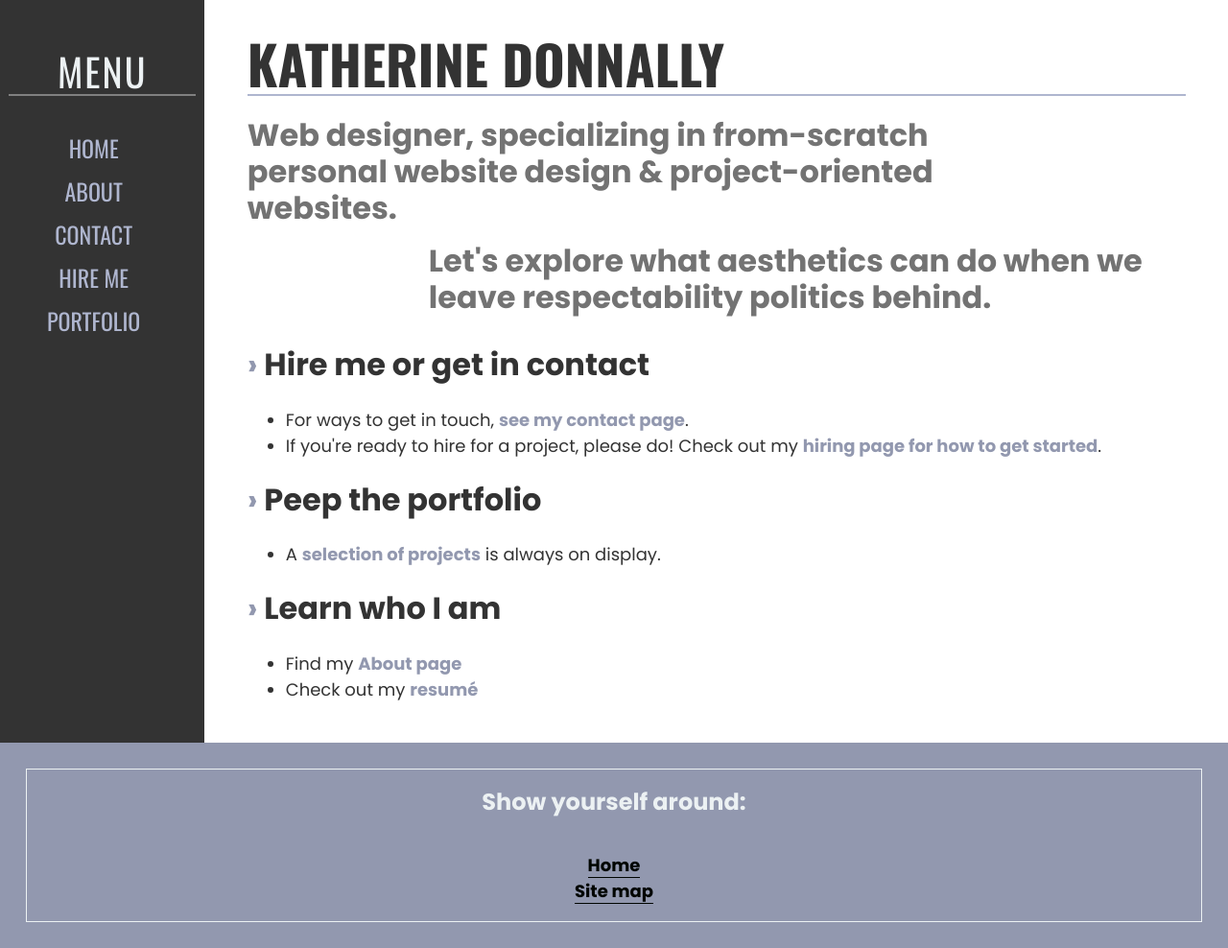
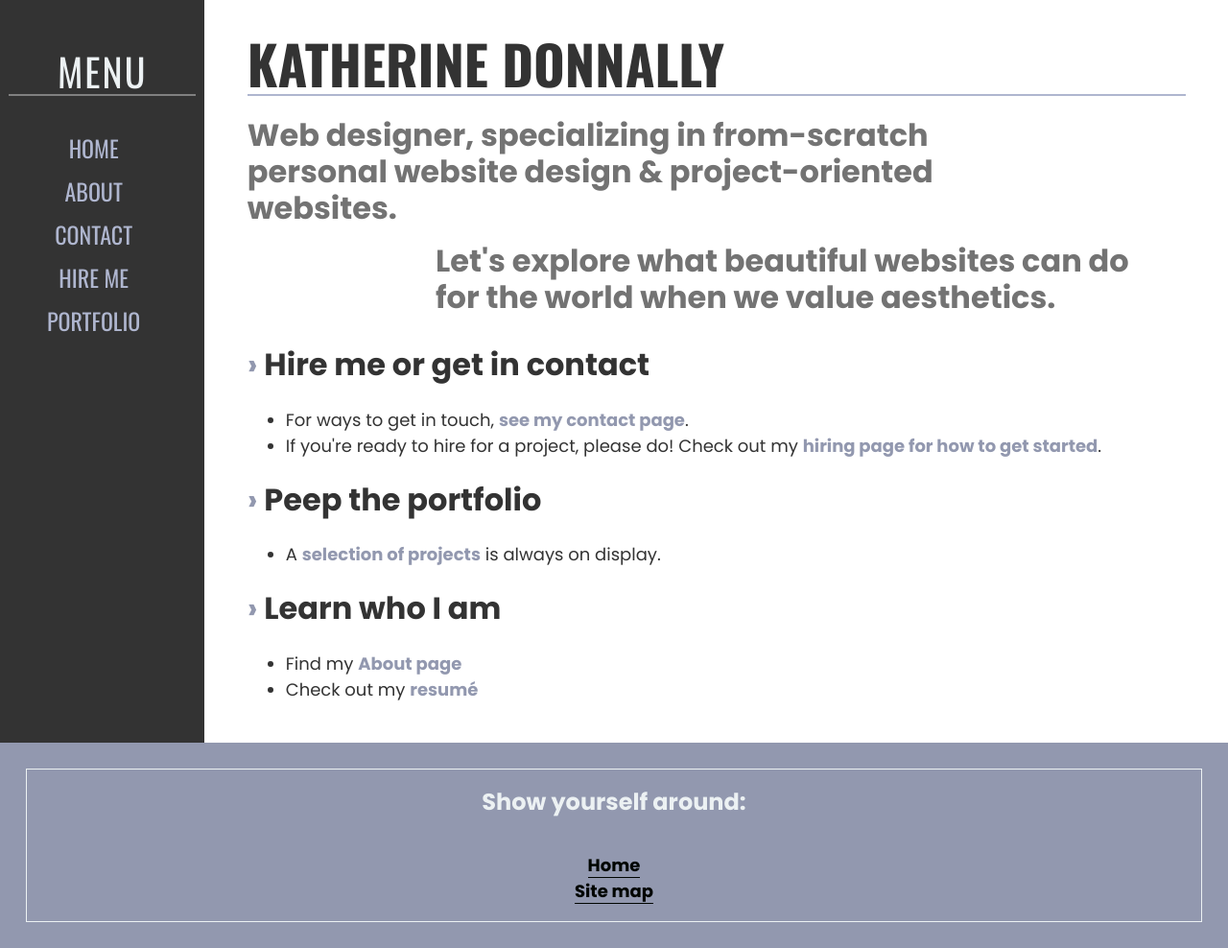
Before and after one commit to kbdonnally/kbdonnally.github.io, a Jekyll site: the page built from index.html, in a window 1280 px wide. Shown: the whole page at 96% size. Built offline with Jekyll 4.4.1, drawn with Linux system fonts in a browser that asks for light colours; some web fonts are replaced.

Commit message:
Reword "respectability politics" line to use different wording

```diff
--- a/index.html
+++ b/index.html
@@ -13,7 +13,7 @@ layout: no-style
 				<h2>Web designer, specializing in from-scratch personal website design & project-oriented websites.</h2>
 			</div>
 			<div class="home-subhed__two">
-				<h2>Let's explore what aesthetics can do when we leave respectability politics behind.</h2>
+				<h2>Let's explore what beautiful websites can do for the world when we value aesthetics.</h2>
 			</div>
 			<div class="home-subhed__three">
 				<h2>Things to do here:</h2>
```
